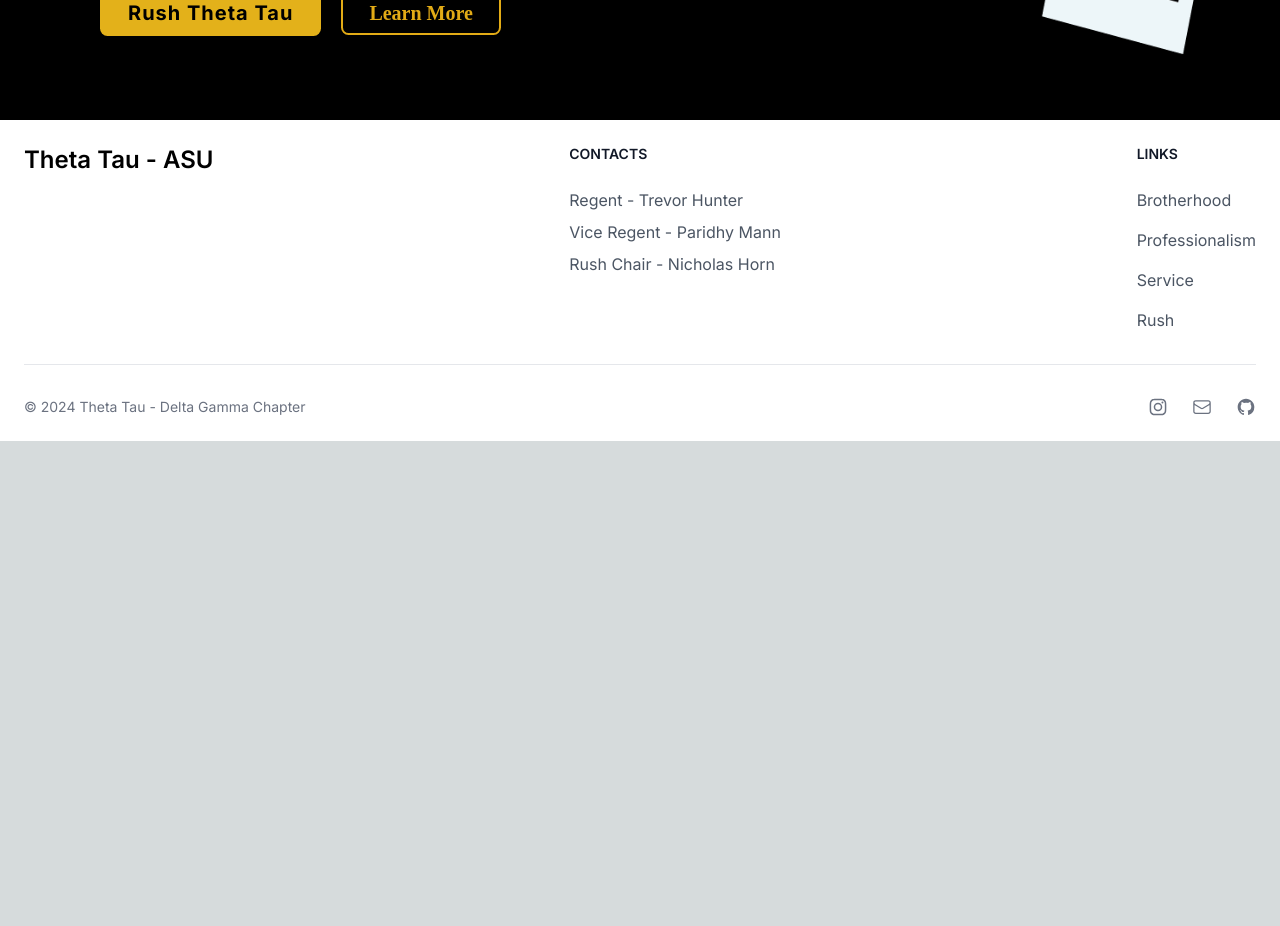
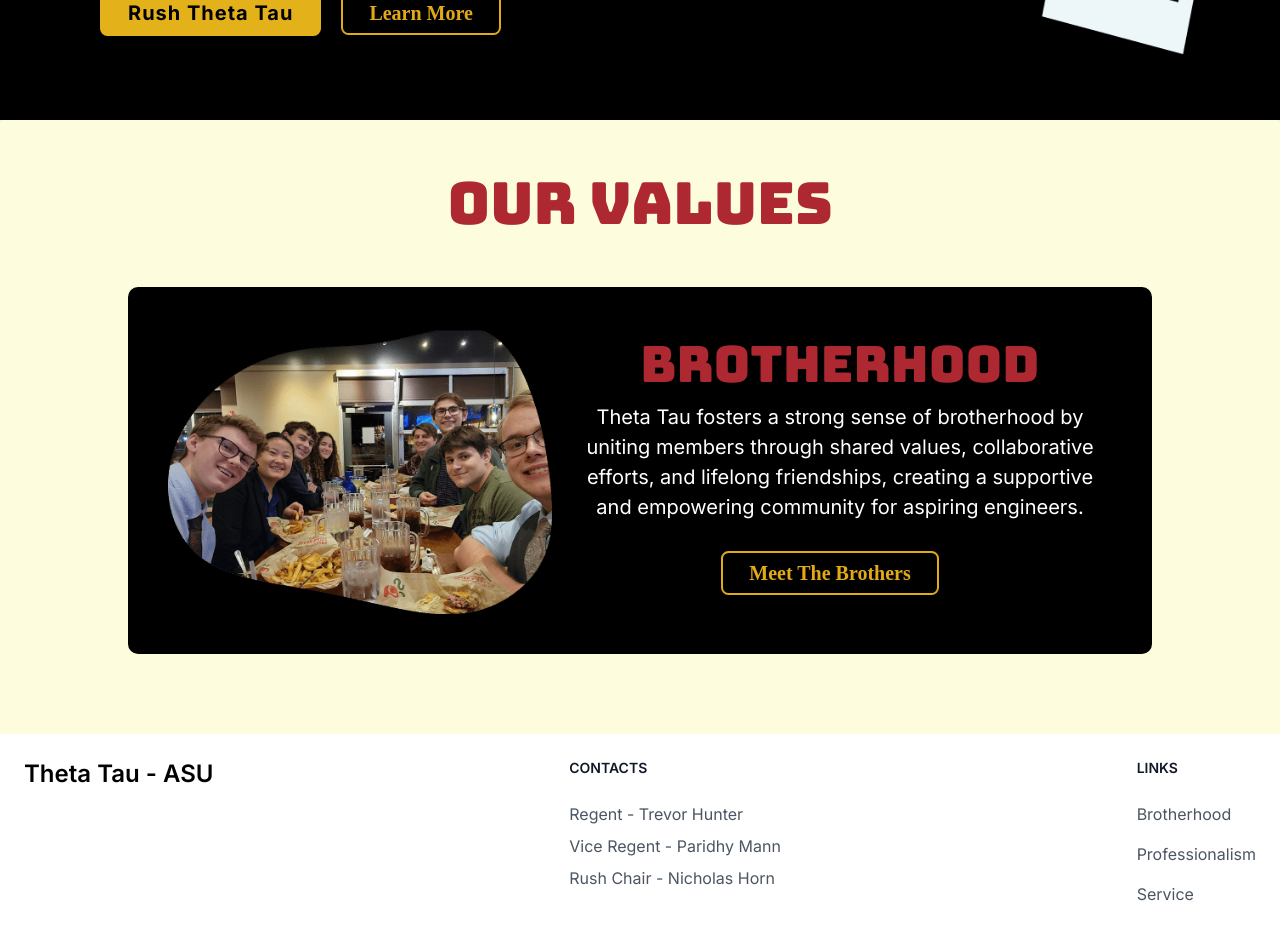
Before and after one commit to roenw/ThetaTau-Website, a Next.js app: page / in a window 1280 px wide. Shown: the part 1440-2366 px from the top of the page. Before the commit the page ends 1881 px from the top, so only its background shows below. Built offline with nearby package versions, Linux system fonts and the light colour scheme.

Commit message:
Values cards work in progress

```diff
--- a/app/globals.css
+++ b/app/globals.css
@@ -43,9 +43,19 @@
   font-size: 58px;
 }
 
+h2 {
+  font-family: var(--font-inter);
+  font-size: 50px;
+}
+
 p {
   font-size: 20px;
   /* font-family: Arial, Helvetica, sans-serif */
+}
+
+.force-align-center {
+  margin-right: auto;
+  margin-left: auto;
 }
 
 .tt-button-primary {
--- a/app/page.tsx
+++ b/app/page.tsx
@@ -113,6 +113,42 @@
           </div>
         </div>
       </div>
+      {/* Our Values Section */}
+      <div className="text-center bg-[#fdfcdc] rounded py-10">
+        <h1 className={`${bungee.className} text-tt-dark-red`}>
+          Our Values
+        </h1>
+        {/* Brotherhood */}
+        <div
+          className="bg-black ml-auto mr-auto"
+          style={{
+            width: "80%",
+            borderRadius: "10px"
+          }}
+        >
+          <div className="m-10 grid grid-cols-1 lg:grid-cols-12 gap-4">
+            <div className="mt-6 lg:my-10 lg:col-span-5 force-align-center">
+              <Image
+                alt=""
+                src="/Homepage-Brotherhood.png"
+                width="449"
+                height="334"
+              />
+            </div>
+            <div className="mb-6 lg:my-10 lg:col-span-7">
+              <h2 className={`${bungee.className} text-[40px] lg:text-[50px] text-tt-dark-red text-center`}>
+                Brotherhood
+              </h2>
+              <p className="text-white text-center mb-10">
+                Theta Tau fosters a strong sense of brotherhood by uniting members through shared values, collaborative efforts, and lifelong friendships, creating a supportive and empowering community for aspiring engineers.
+              </p>
+              <a href="/brothers" className="tt-button-secondary hover:bg-tt-gold hover:text-black mr-5">
+                Meet The Brothers
+              </a>
+            </div>
+          </div>
+        </div>
+      </div>
     </main>
   );
 }
```
Also changed, not shown: public/Homepage-Brotherhood.png (renamed from public/ftp11548-foek-400h.png).
